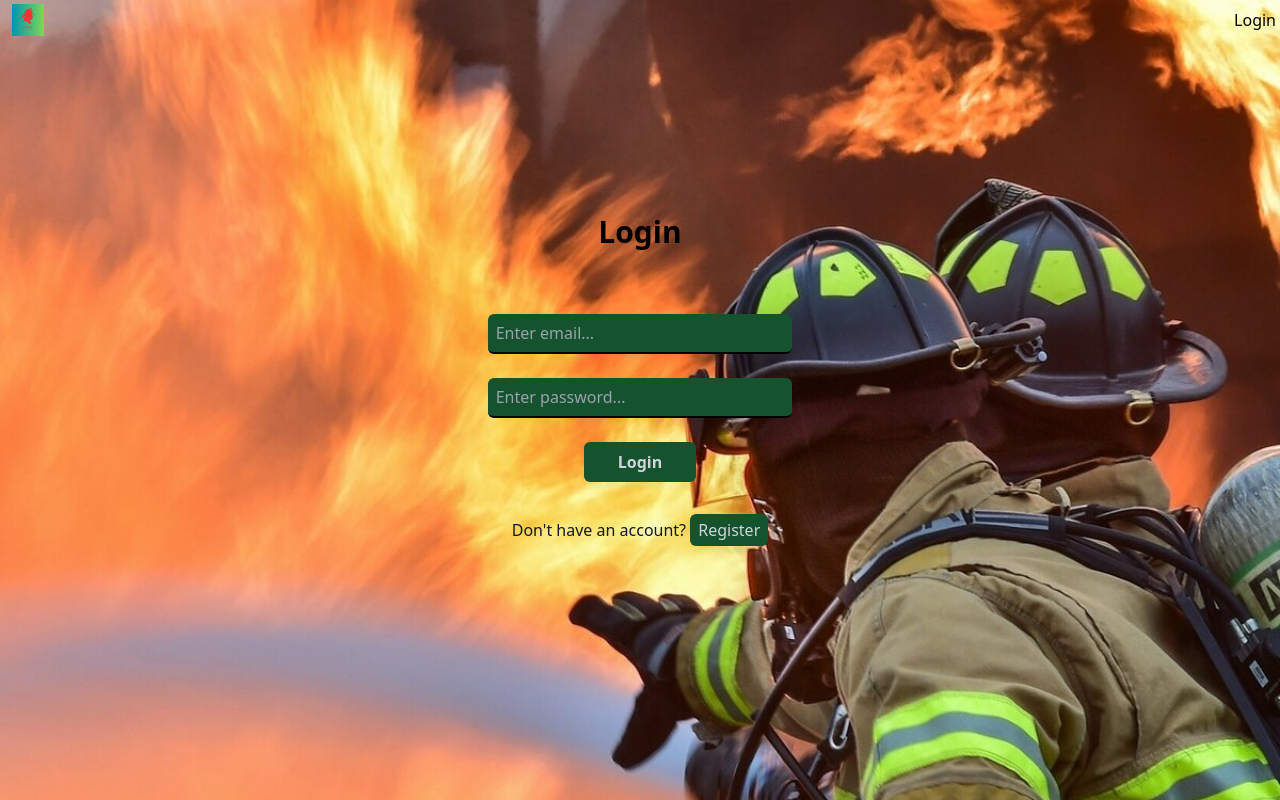
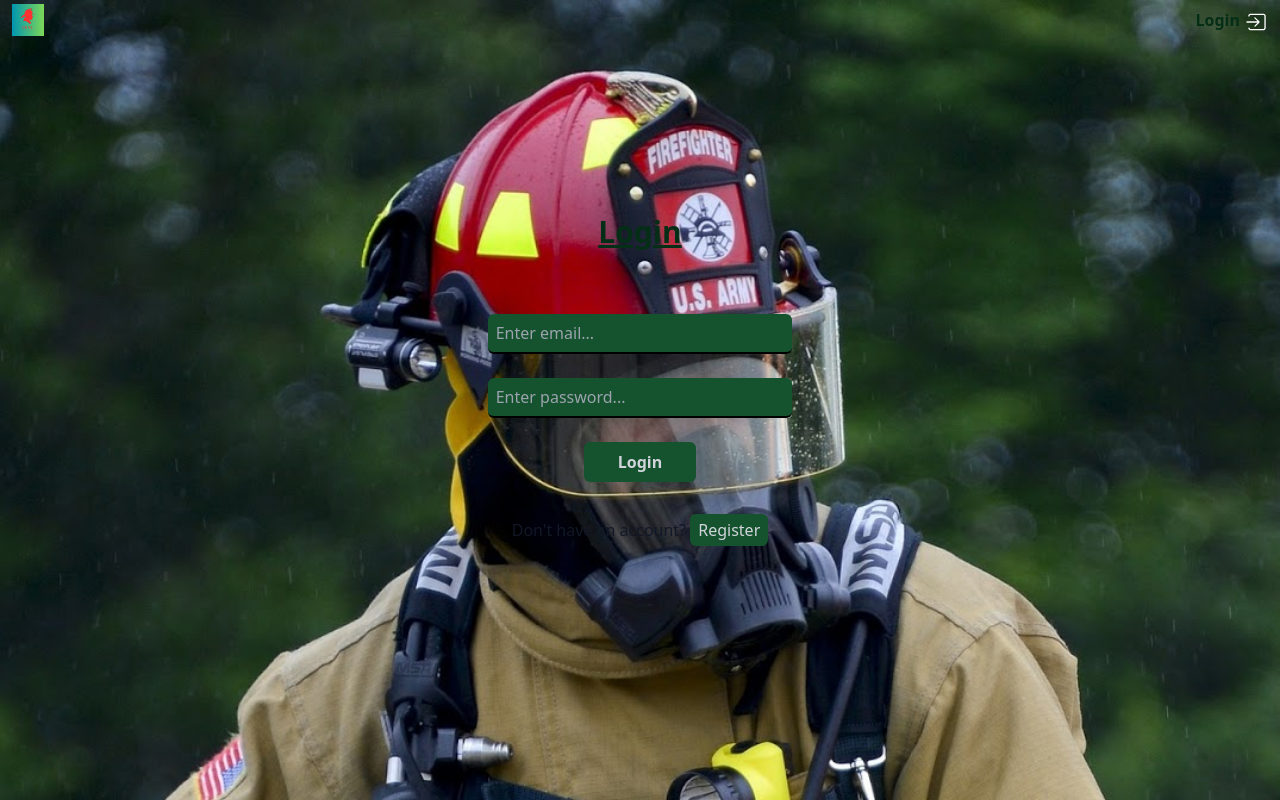
Before and after one commit to Mplanner12/EDASApp, a React (Vite) app: page /login in a window 1280 px wide. Built offline with nearby package versions, Linux system fonts and the light colour scheme; no server answers.

Commit message:
repolishing

```diff
--- a/src/components/Header.jsx
+++ b/src/components/Header.jsx
@@ -4,6 +4,7 @@ import { useAuth } from "../pages/utils/AuthContext";
 import { FaHome } from "react-icons/fa";
 import { MdSpaceDashboard } from "react-icons/md";
 import { IoLogOut } from "react-icons/io5";
+import { IoIosLogIn } from "react-icons/io";
 
 const Header = () => {
   const navigate = useNavigate();
@@ -32,8 +33,13 @@ const Header = () => {
           </div>
         ) : (
           <>
-            <Link className="btn" to="/login">
+            <Link
+              className="flex gap-1 justify-evenly items-center header--link px-2 font-bold text-green-950"
+              id="header-login"
+              to="/login"
+            >
               Login
+              <IoIosLogIn className="text-white font-extrabold relative top-0.5 text-2xl" />
             </Link>
           </>
         )}
--- a/src/components/LoginForm.jsx
+++ b/src/components/LoginForm.jsx
@@ -25,7 +25,9 @@ export const LoginForm = () => {
 
   return (
     <div className="mx-auto">
-      <h1 className="relative -top-10 text-center text-3xl font-bold">Login</h1>
+      <h1 className="relative -top-10 text-center text-3xl font-bold text-green-950 underline">
+        Login
+      </h1>
       <div className="login-register-container text-gray-900">
         <form ref={loginForm} onSubmit={handleSubmit}>
           <div className="py-[1.5rem] text-center">
--- a/src/components/RegisterForm.jsx
+++ b/src/components/RegisterForm.jsx
@@ -1,130 +1,3 @@
-// import { Link, useNavigate } from "react-router-dom";
-// import { useRef, useEffect } from "react";
-// import { useAuth } from "../pages/utils/AuthContext";
-
-// const RegisterForm = () => {
-//   const registerForm = useRef(null);
-//   const { user, registerUser } = useAuth();
-//   const navigate = useNavigate();
-
-//   // Check if user is already logged in and redirect to home page if so
-//   useEffect(() => {
-//     if (user) {
-//       navigate("/");
-//     }
-//     // eslint-disable-next-line react-hooks/exhaustive-deps
-//   }, []);
-
-//   const handleSubmit = (e) => {
-//     e.preventDefault();
-//     const name = registerForm.current.name.value;
-//     const email = registerForm.current.email.value;
-//     const password1 = registerForm.current.password1.value;
-//     const password2 = registerForm.current.password2.value;
-
-//     // Check if fields are empty
-//     if (!name || !email || !password1 || !password2) {
-//       alert("Please fill in all fields!");
-//       return;
-//     }
-
-//     // Check if passwords match
-//     if (password1 !== password2) {
-//       alert("Passwords do not match!");
-//       return;
-//     }
-//     const userInfo = {
-//       name,
-//       email,
-//       password1,
-//       password2,
-//     };
-//     registerUser(userInfo);
-//   };
-
-//   return (
-//     <div className="container">
-//       <div className="mt-7">
-//         <form ref={registerForm} onSubmit={handleSubmit}>
-//           <div className="py-[0.35rem] text-center">
-//             <h1 className="relative -top-4 text-center text-3xl font-bold">
-//               Register
-//             </h1>
-
-//             {/* <label className="relative -top-1.5 font-serif font-semibold">
-//               Name
-//             </label> */}
-//             <input
-//               required
-//               type="name"
-//               name="name"
-//               placeholder="Enter your name..."
-//               className="bg-green-900 border-b-2 border-t-0 border-black p-2 text-black h-[2.5rem] rounded-md w-full max-w-xs"
-//             />
-//           </div>
-
-//           <div className="py-[1rem] text-center">
-//             {/* <label className="relative -top-1.5 font-serif font-semibold">
-//               Email
-//             </label> */}
-//             <input
-//               required
-//               type="email"
-//               name="email"
-//               placeholder="Enter email..."
-//               className="bg-green-900 border-b-2 border-t-0 border-black p-2 text-black h-[2.5rem] rounded-md w-full max-w-xs"
-//             />
-//           </div>
-
-//           <div className="pb-[1.5rem] text-center">
-//             {/* <label className="relative -top-1.5 font-serif font-semibold">
-//               Password
-//             </label> */}
-//             <input
-//               type="password"
-//               name="password1"
-//               placeholder="Enter password..."
-//               className="bg-green-900 border-b-2 border-t-0 border-black p-2 text-black h-[2.5rem] rounded-md w-full max-w-xs"
-//             />
-//           </div>
-
-//           <div className="pb-[1.5rem] text-center">
-//             {/* <label className="relative -top-1.5 font-serif font-semibold">
-//               Confirm Password
-//             </label> */}
-//             <input
-//               type="password"
-//               name="password2"
-//               placeholder="Confirm password..."
-//               className="bg-green-900 border-b-2 border-t-0 border-black p-2 text-black h-[2.5rem] rounded-md w-full max-w-xs"
-//             />
-//           </div>
-
-//           <div className="flex mb-[1rem] justify-center items-center gap-2">
-//             <button
-//               type="submit"
-//               value="Login"
-//               className="bg-green-900 w-[7rem] font-sans font-bold rounded-md text-gray-300 px-[1rem] py-[0.5rem]"
-//             >
-//               Register
-//             </button>
-//           </div>
-//         </form>
-//         <div className="mt-[2rem] text-center">
-//           <p>
-//             Already have an account?
-//             <button className="mx-[1rem] bg-green-900 text-gray-300 rounded-md px-2 py-1">
-//               <Link to="/login">Login</Link>
-//             </button>
-//           </p>
-//         </div>
-//       </div>
-//     </div>
-//   );
-// };
-
-// export default RegisterForm;
-
 import { Link, useNavigate } from "react-router-dom";
 import { useRef, useEffect } from "react";
 import { useAuth } from "../pages/utils/AuthContext";
@@ -174,7 +47,7 @@ const RegisterForm = () => {
       <div className="mt-7">
         <form ref={registerForm} onSubmit={handleSubmit}>
           <div className="py-[0.35rem] text-center">
-            <h1 className="relative -top-4 text-center text-3xl font-bold">
+            <h1 className="relative -top-4 text-center text-3xl font-bold text-gren-900 underline">
               Register
             </h1>
 
--- a/src/pages/Login.jsx
+++ b/src/pages/Login.jsx
@@ -1,5 +1,5 @@
 import { LoginForm } from "../components/LoginForm";
-import image from "../../src/firefighters.jpg";
+import image from "../../src/firefighters6.jpg";
 
 const Login = () => {
   return (
--- a/src/pages/Register.jsx
+++ b/src/pages/Register.jsx
@@ -1,5 +1,5 @@
 import RegisterForm from "../components/RegisterForm";
-import image from "../../src/firefighters.jpg";
+import image from "../../src/firefighters2.jpg";
 
 const Register = () => {
   return (
```
Also changed, not shown: src/firefighters6.jpg (added), 1 other file (tests, documents, lock files or other folders).
